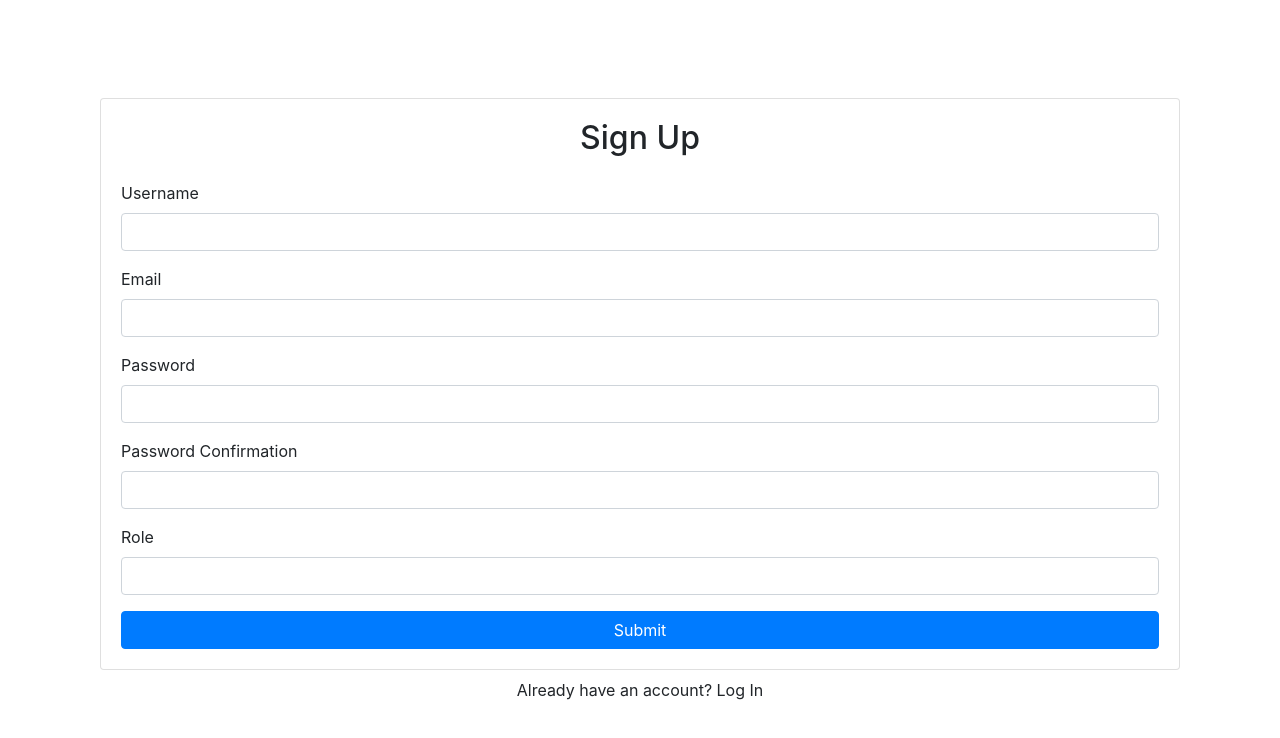
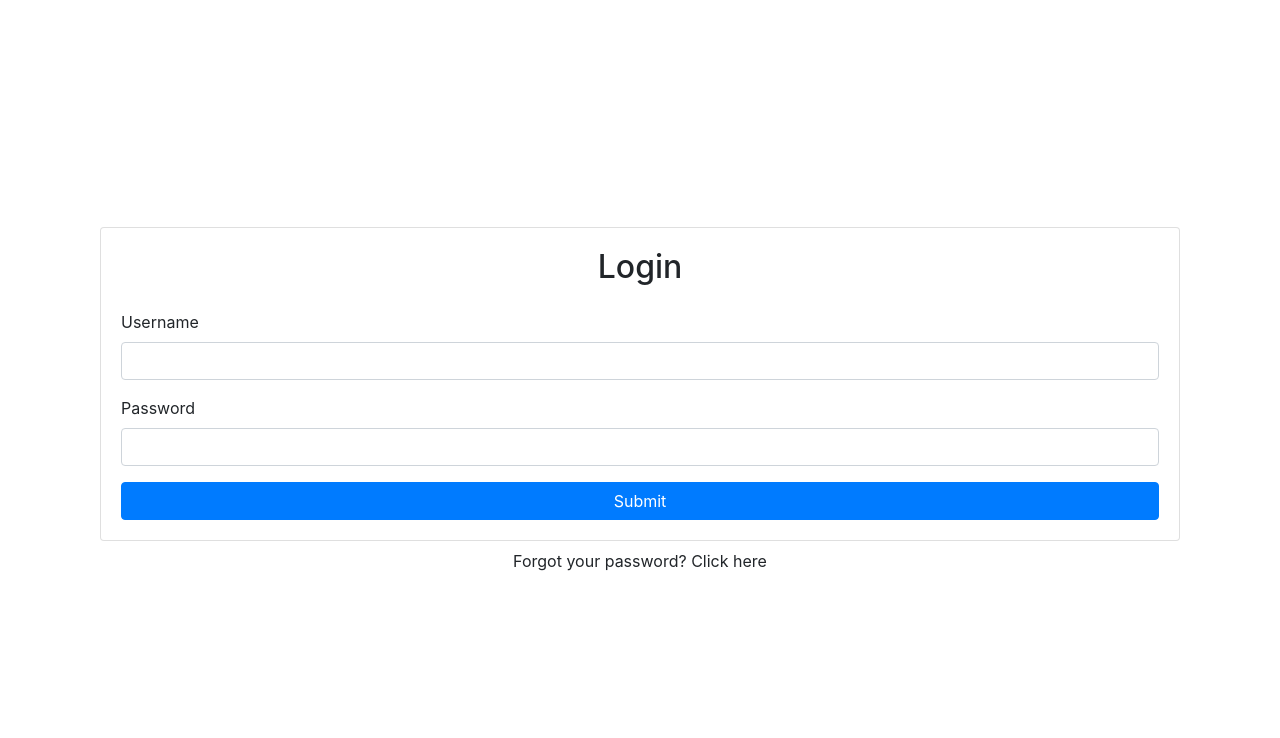
Before and after one commit to gerasimos1995/my-node-api, a React (Create React App) app in the folder frontend/: page /login in a window 1280 px wide. Shown: the top 738 px of the page. Built offline with nearby package versions, Linux system fonts and the light colour scheme.

Commit message:
Login page is functional

```diff
--- a/frontend/src/components/App.js
+++ b/frontend/src/components/App.js
@@ -1,16 +1,24 @@
-import { Container } from "react-bootstrap";
-import Signup from "./Signup";
-import { AuthProvider } from "../contexts/AuthContext";
+import { Container } from "react-bootstrap"
+import Signup from "./Signup"
+import Login from "./Login"
+import { AuthProvider } from "../contexts/AuthContext"
+
+import { BrowserRouter as Router, Switch, Route } from "react-router-dom"
 
 function App() {
   return (
-    <AuthProvider>
       <Container className="d-flex align-items-center justify-content-center" style={{ minHeight: "100vh" }}>
         <Container className="w-100" style={{ maxWIdth: "400px" }}>
-          <Signup/>
+          <Router>
+            <AuthProvider>
+              <Switch>
+                <Route path="/signup" component={Signup}/>
+                <Route path="/login" component={Login}/>
+              </Switch>
+            </AuthProvider>
+          </Router>
         </Container>
       </Container>
-    </AuthProvider>
   )
 }
 
--- /dev/null
+++ b/frontend/src/components/Login.js
@@ -0,0 +1,59 @@
+import React, { useRef, useState, useEffect } from 'react'
+import { Form, Button, Card, Alert } from 'react-bootstrap'
+import { useAuth } from '../contexts/AuthContext'
+
+
+export default function Login() {
+
+    const usernameRef = useRef()
+    const passwordRef = useRef()
+
+    const {login, loginError} = useAuth()
+
+    const [error, setError] = useState('')
+    const [loading, setLoading] = useState(false)
+
+    async function handleLogin(e) {
+        e.preventDefault() // page doesn't refresh
+
+        try {
+            setError('')
+            setLoading(true)
+            await login(usernameRef.current.value,
+                passwordRef.current.value)
+        } catch (error) {
+            setError('Failed to login user')
+        }
+        setLoading(false)
+    }
+
+    useEffect(() => {
+        console.log(loginError);
+        setError(loginError);
+    }, [loginError]);
+
+    return (
+        <>
+            <Card>
+                <Card.Body>
+                    <h2 className="text-center mb-4">Login</h2>
+                    {error && <Alert variant="danger">{error}</Alert>}
+                    <Form onSubmit={ handleLogin }>
+                        <Form.Group id="username">
+                            <Form.Label>Username</Form.Label>
+                            <Form.Control type="text" ref={usernameRef} required></Form.Control>
+                        </Form.Group>
+                        <Form.Group id="password">
+                            <Form.Label>Password</Form.Label>
+                            <Form.Control type="password" ref={passwordRef} required></Form.Control>
+                        </Form.Group>
+                        <Button disabled={loading} className="w-100" type="submit">Submit</Button>
+                    </Form>
+                </Card.Body>
+            </Card>
+            <div className="w-100 text-center mt-2">
+                Forgot your password? Click here
+            </div>
+        </>
+    )
+}
--- a/frontend/src/components/Signup.js
+++ b/frontend/src/components/Signup.js
@@ -4,16 +4,16 @@ import { useAuth } from '../contexts/AuthContext'
 
 export default function Signup() {
 
-    const usernameRef = useRef();
-    const emailRef = useRef();
-    const passwordRef = useRef();
-    const passwordConfirmRef = useRef();
-    const roleRef = useRef();
+    const usernameRef = useRef()
+    const emailRef = useRef()
+    const passwordRef = useRef()
+    const passwordConfirmRef = useRef()
+    const roleRef = useRef()
 
-    const { signup, currentUser, signupError } = useAuth();
+    const { signup, signupError, returnMessage } = useAuth()
 
-    const [error, setError] = useState('');
-    const [loading, setLoading] = useState(false);
+    const [error, setError] = useState('')
+    const [loading, setLoading] = useState(false)
 
     async function handleSubmit(e) {
         e.preventDefault() // page doesn't refresh
@@ -45,8 +45,8 @@ export default function Signup() {
             <Card>
                 <Card.Body>
                     <h2 className="text-center mb-4">Sign Up</h2>
-                    {currentUser && currentUser.email}
                     {error && <Alert variant="danger">{error}</Alert>}
+                    {returnMessage && <Alert variant="success">{returnMessage}</Alert>}
                     <Form onSubmit={ handleSubmit }>
                         <Form.Group id="username">
                             <Form.Label>Username</Form.Label>
--- a/frontend/src/contexts/AuthContext.js
+++ b/frontend/src/contexts/AuthContext.js
@@ -10,7 +10,7 @@ export function AuthProvider({ children }) {
 
     const [currentUser, setCurrentUser ] = useState()
     const [signupError, setSignupError] = useState()
-
+    const [returnMessage, setReturnMessage] = useState()
 
     function signup(username, email, password, role) {
         axios.post("http://localhost:3000/api/auth/register", {
@@ -19,36 +19,71 @@ export function AuthProvider({ children }) {
             email: email,
             role: role
         }).then((res) => {
-            console.log(res.data);
-            setCurrentUser(res.data);
+            console.log(res.data)
+            setReturnMessage("User Created Succesfully")
+            //setCurrentUser(res.data)
         }).catch((error) => {
             if (error.response){
                 var msg = error.response.data.message
-                console.log(msg);
+                console.log(msg)
                 if (msg === "User already exists"){
                     setSignupError("User already exists");
                 } else if (msg === "Username already in use"){
-                    setSignupError("Username already in use");
+                    setSignupError("Username already in use")
                 }else{
                     // that means that data validation failed so display corresponding error
-                    msg = msg.replace(/\"/g,'');
-                    msg = msg.replace(/"/g,'');
-                    setSignupError(msg);
+                    msg = msg.replace(/\"/g,'')
+                    msg = msg.replace(/"/g,'')
+                    setSignupError(msg)
                 }
             } else if (error.request){
-                console.log("Did not make the request");
-                setSignupError("Something went wrong with the request");
+                console.log("Did not make the request")
+                setSignupError("Something went wrong with the request")
             } else {
-                console.log(error);
-                setSignupError("Unexpected error");
+                console.log(error)
+                setSignupError("Unexpected error")
             }
-        });
+        })
+    }
+
+    function login(username, password) {
+        axios.post("http://localhost:3000/api/auth/login", {
+            username: username,
+            password: password
+        }).then((res) => {
+            console.log(res.data)
+            setCurrentUser(res.data)
+            localStorage.setItem("Access Token", `Bearer ${res.data.AccessToken}`)
+        }).catch((error) => {
+            if (error.response){
+                var msg = error.response.data.message
+                console.log(msg)
+                if (msg === "User doesn't exist"){
+                    setSignupError("User doesn't exist");
+                } else if (msg === "Incorrect Password"){
+                    setSignupError("Incorrect Password")
+                }else{
+                    // that means that data validation failed so display corresponding error
+                    msg = msg.replace(/\"/g,'')
+                    msg = msg.replace(/"/g,'')
+                    setSignupError(msg)
+                }
+            } else if (error.request){
+                console.log("Did not make the request")
+                setSignupError("Something went wrong with the request")
+            } else {
+                console.log(error)
+                setSignupError("Unexpected error")
+            }
+        })
     }
 
     const value = {
         currentUser,
         signup,
-        signupError
+        login,
+        signupError,
+        returnMessage
     }
 
     return (
```
